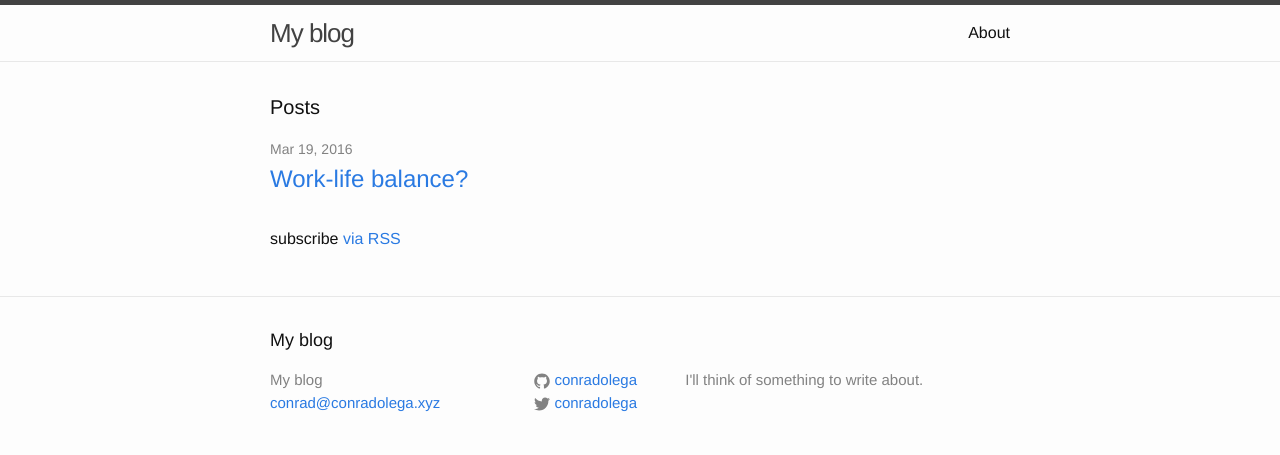
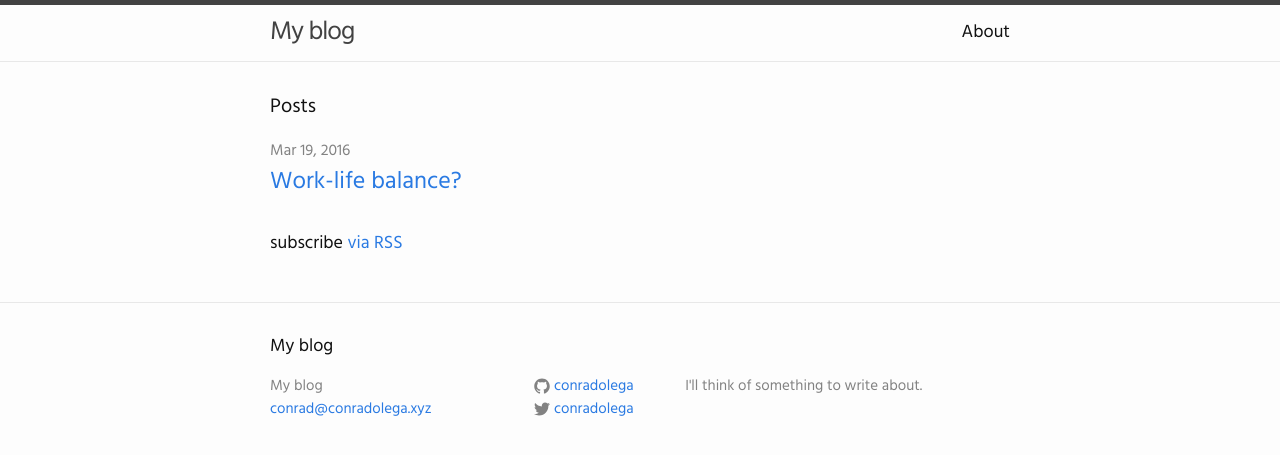
Before and after one commit to conradolega/blog, a Jekyll site: the page built from index.html, in a window 1280 px wide. Shown: the top 455 px of the page. Built offline with Jekyll 4.4.1, drawn with Linux system fonts in a browser that asks for light colours.

Commit message:
Change font family and base size

```diff
--- a/_includes/head.html
+++ b/_includes/head.html
@@ -6,6 +6,7 @@
   <title>{% if page.title %}{{ page.title }}{% else %}{{ site.title }}{% endif %}</title>
   <meta name="description" content="{% if page.excerpt %}{{ page.excerpt | strip_html | strip_newlines | truncate: 160 }}{% else %}{{ site.description }}{% endif %}">
 
+  <link href='https://fonts.googleapis.com/css?family=Hind' rel='stylesheet' type='text/css'>
   <link rel="stylesheet" href="{{ "/css/main.css" | prepend: site.baseurl }}">
   <link rel="canonical" href="{{ page.url | replace:'index.html','' | prepend: site.baseurl | prepend: site.url }}">
   <link rel="alternate" type="application/rss+xml" title="{{ site.title }}" href="{{ "/feed.xml" | prepend: site.baseurl | prepend: site.url }}">
--- a/css/main.scss
+++ b/css/main.scss
@@ -6,8 +6,8 @@
 
 
 // Our variables
-$base-font-family: "Helvetica Neue", Helvetica, Arial, sans-serif;
-$base-font-size:   16px;
+$base-font-family: Hind, "Helvetica Neue", Helvetica, Arial, sans-serif;
+$base-font-size:   18px;
 $base-font-weight: 400;
 $small-font-size:  $base-font-size * 0.875;
 $base-line-height: 1.5;
```
